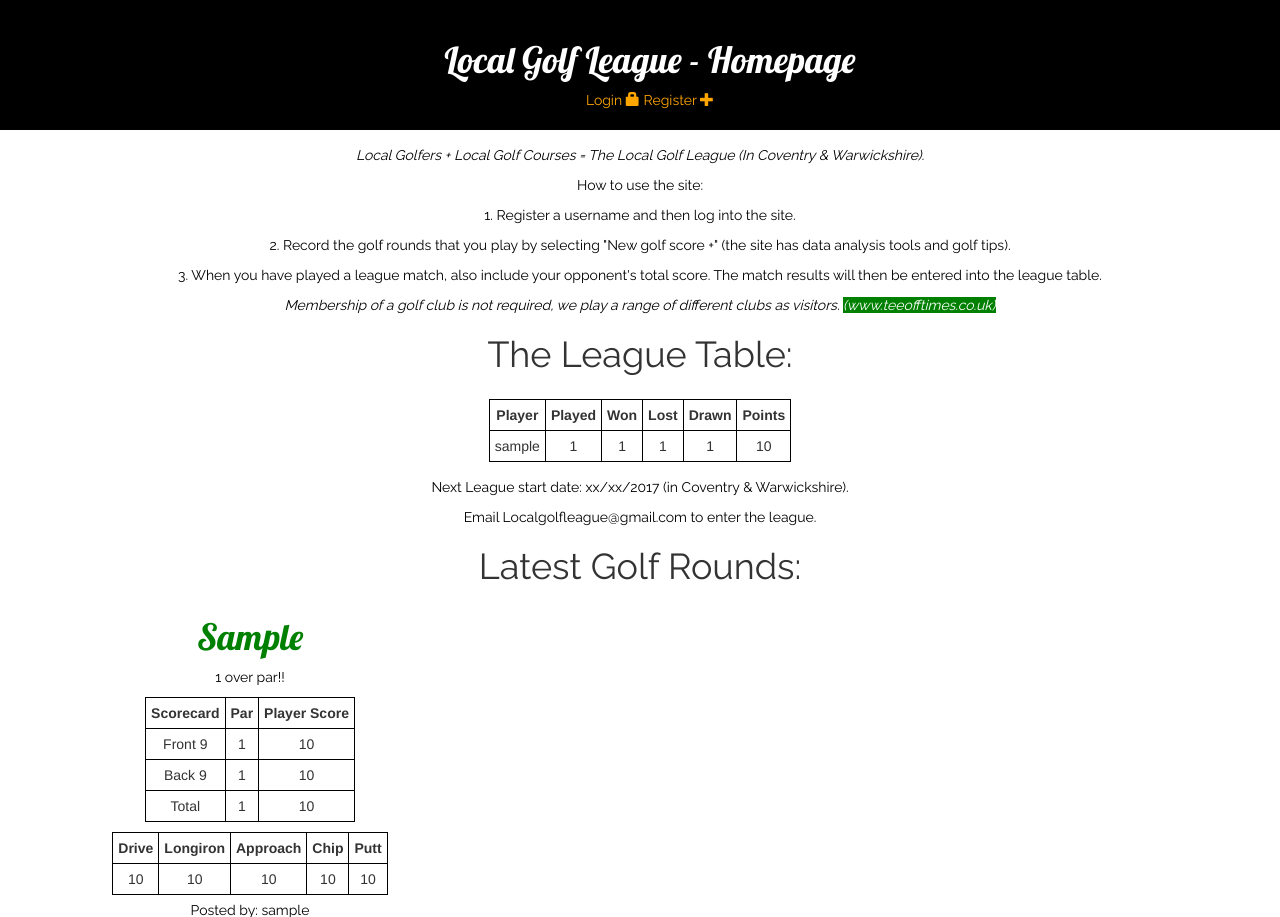
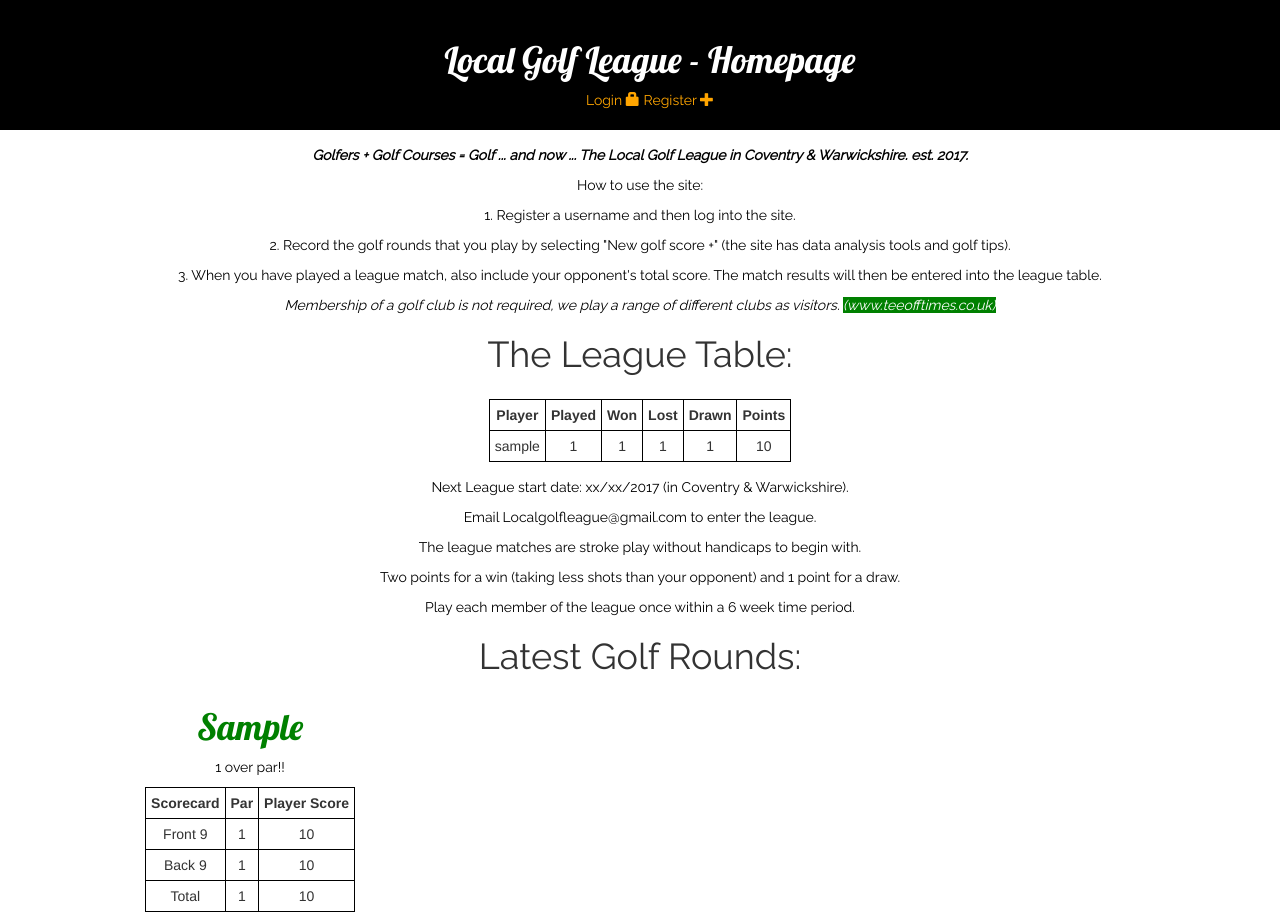
Before and after one commit to armgolf/golfdata, a Django app: page / in a window 1280 px wide. Shown: the top 917 px of the page. Run offline with Django 3.2, Linux system fonts and the light colour scheme; tables that the repository leaves empty hold one stand-in row (values such as "Sample post"); parts of the project's set-up code (start-up, migrations or seed data) failed here and were passed over; some libraries are stand-ins or nearby versions.

Commit message:
Modified homepage.

```diff
--- a/golfapp/templates/golfscores/homepage.html
+++ b/golfapp/templates/golfscores/homepage.html
@@ -20,7 +20,7 @@
 <div class="col-xs-12" style="height:15px;"></div>
 
 <div>
-  <p class="para"><i>Local Golfers + Local Golf Courses = The Local Golf League (In Coventry & Warwickshire).</i></p>
+  <p class="para"><i><strong>Golfers + Golf Courses = Golf ... and now ... The Local Golf League in Coventry & Warwickshire. est. 2017.</strong></i></p>
 </div>
 
 <div>
@@ -62,6 +62,9 @@
     <div class="col-xs-12" style="height:15px;"></div>
     <p class="para">Next League start date: xx/xx/2017 (in Coventry & Warwickshire).</p>
     <p class="para">Email Localgolfleague@gmail.com to enter the league.</p>
+    <p class="para">The league matches are stroke play without handicaps to begin with.</p>
+    <p class="para">Two points for a win (taking less shots than your opponent) and 1 point for a draw.</p>
+    <p class="para">Play each member of the league once within a 6 week time period.</p>
 </div>
 
 <h1 class="subtitle">Latest Golf Rounds:</h1>
```
